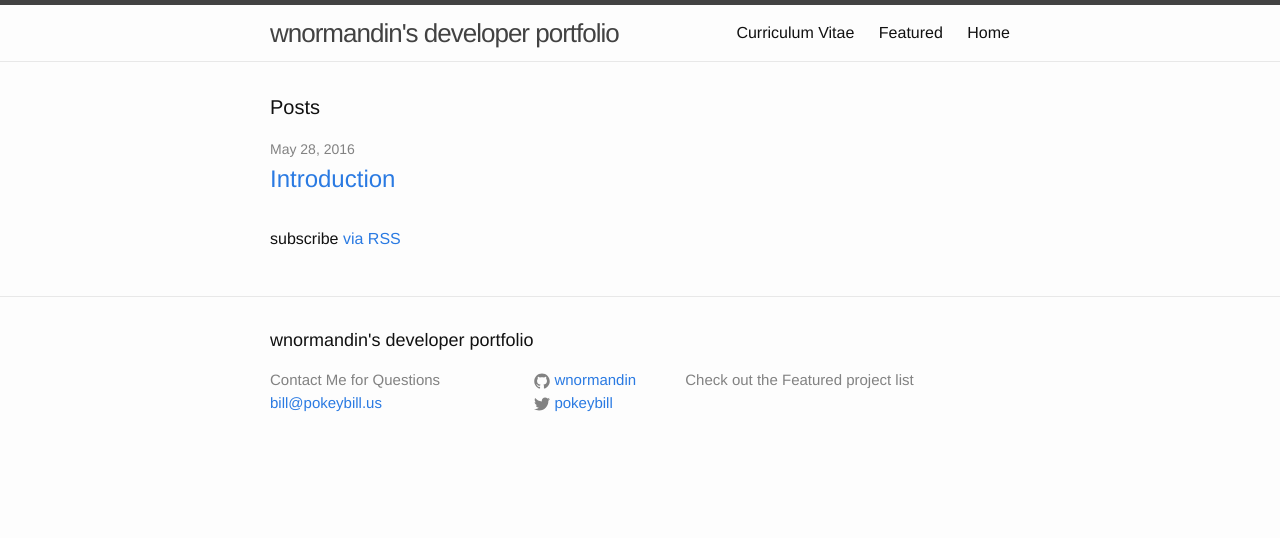
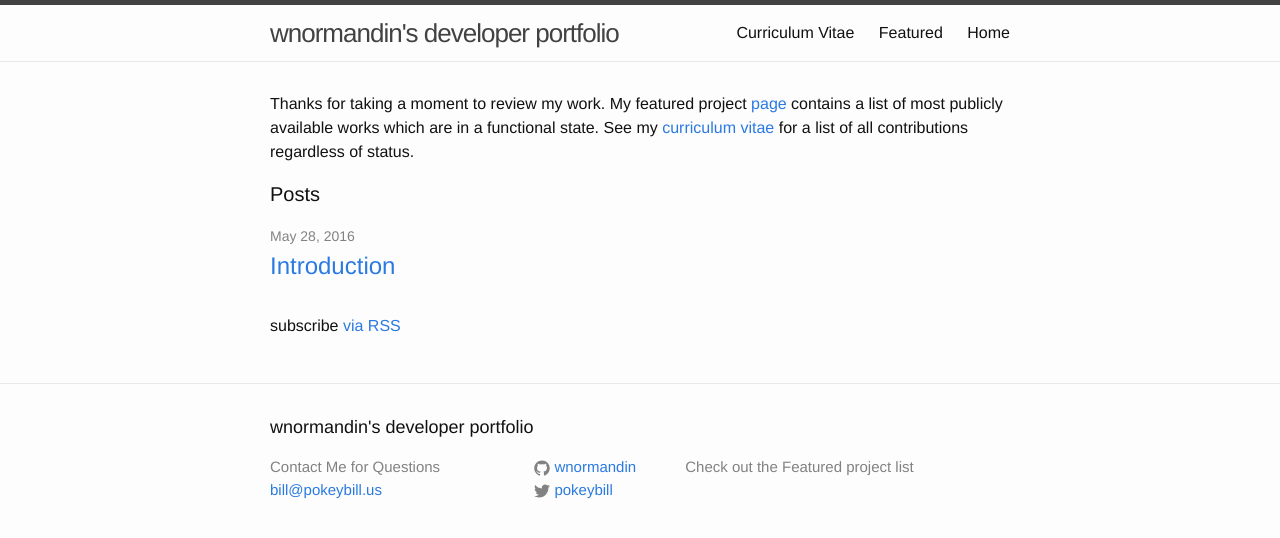
Before and after one commit to wnormandin/wnormandin.github.io, a Jekyll site: the page built from index.html, in a window 1280 px wide. Shown: the top 538 px of the page. Built offline with Jekyll 4.4.1, drawn with Linux system fonts in a browser that asks for light colours.

Commit message:
Update index.html

```diff
--- a/index.html
+++ b/index.html
@@ -5,6 +5,9 @@ permalink: /
 ---
 
 <div class="home">
+  <p>Thanks for taking a moment to review my work.  My featured project <a href="{{ "/featured" | prepend: site.baseurl }}">{{ 'page' }}</a>
+  contains a list of most publicly available works which are in a functional state.  See my
+  <a href="{{ "/cv" | prepend: site.baseurl }}">{{ 'curriculum vitae' }}</a> for a list of all contributions regardless of status.</p>
 
   <h1 class="page-heading">Posts</h1>
 
```
